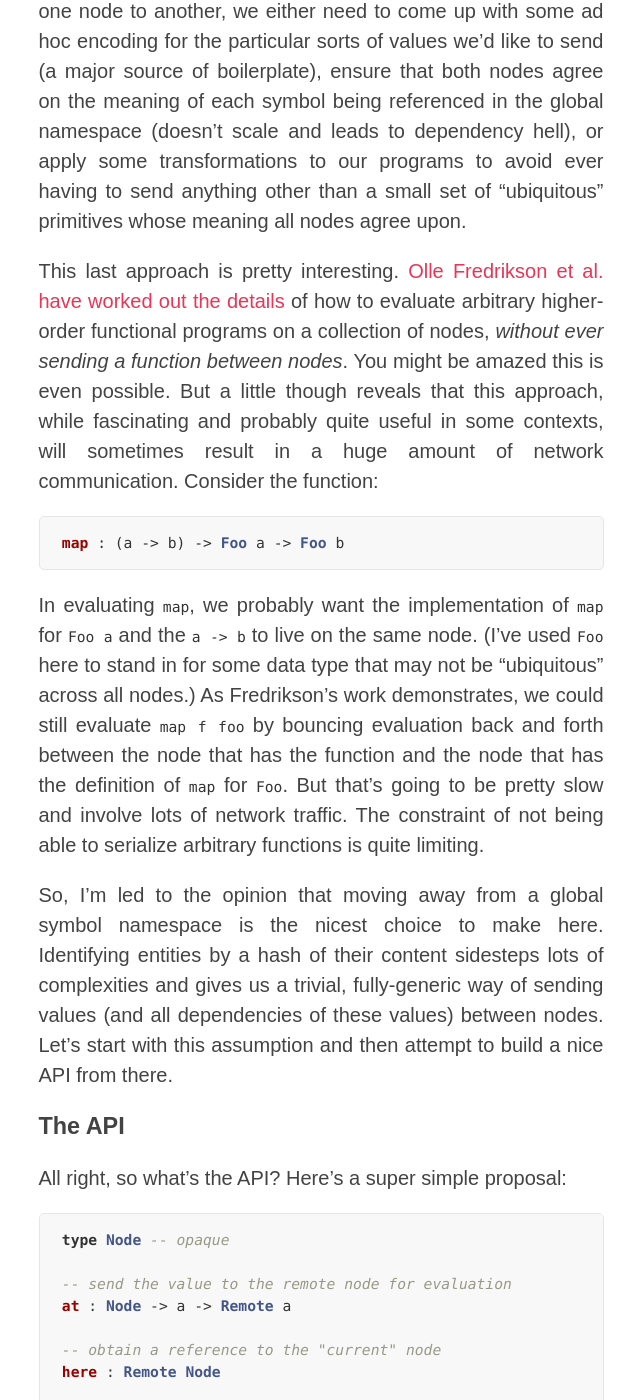
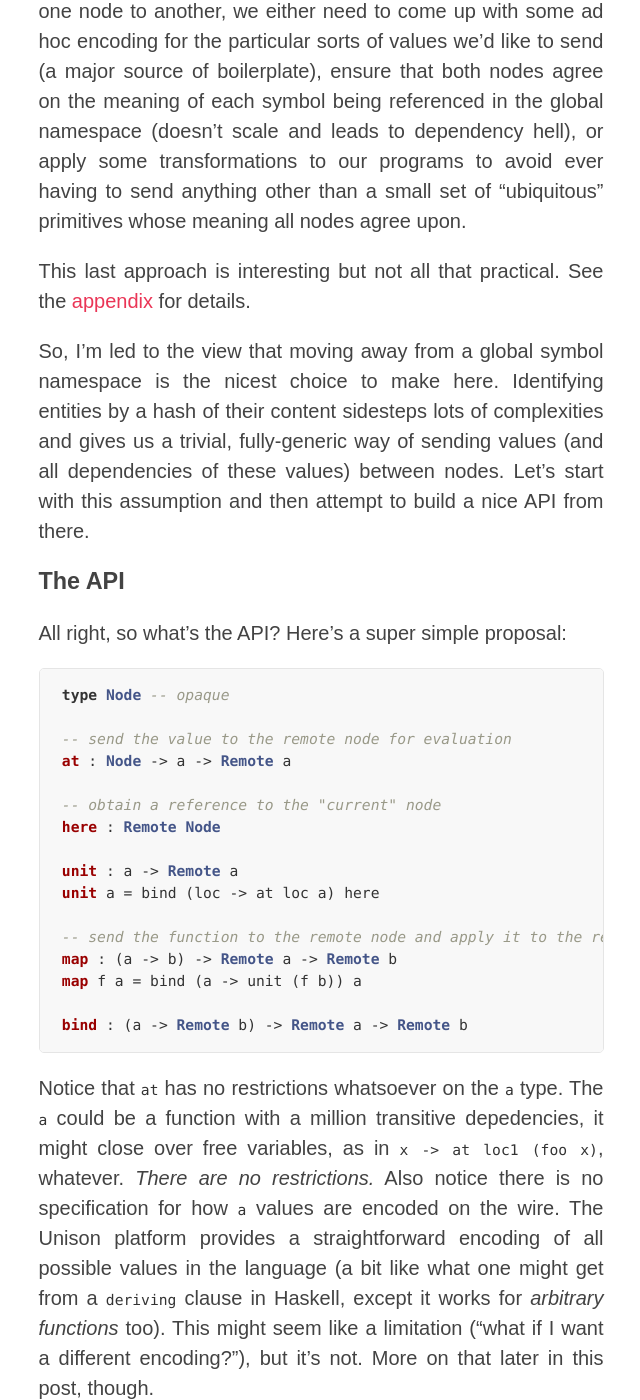
Before and after one commit to unisonweb/oldblog, a Jekyll site: the page built from _posts/2015-06-02-distributed-evaluation.markdown, in a window 1280 px wide and 1400 px high, scrolled down 1490 px. Shown: the whole window, without its empty margins (319-959 px from the left). Built offline with Jekyll 4.4.1, drawn with Linux system fonts in a browser that asks for light colours; some web fonts are replaced; comment, search, counter and statistics services are not loaded; some of the changed text lies outside the part shown.

Commit message:
Update 2015-06-02-distributed-evaluation.markdown

````diff
--- a/_posts/2015-06-02-distributed-evaluation.markdown
+++ b/_posts/2015-06-02-distributed-evaluation.markdown
@@ -11,15 +11,9 @@
 
 In Unison, since [everything is uniquely identified by nameless hash](http://unisonweb.org/2015-05-18/let-blocks.html#hashing), there are never naming conflicts in sending a term, type, or runtime value from one Unison node to another (ignoring astronomically small chance of hash collisions for now). Languages with a global symbol namespace (just about every language) have more difficulties---in order to send a value from one node to another, we either need to come up with some ad hoc encoding for the particular sorts of values we'd like to send (a major source of boilerplate), ensure that both nodes agree on the meaning of each symbol being referenced in the global namespace (doesn't scale and leads to dependency hell), or apply some transformations to our programs to avoid ever having to send anything other than a small set of "ubiquitous" primitives whose meaning all nodes agree upon.
 
-This last approach is pretty interesting. [Olle Fredrikson et al. have worked out the details](http://www.cs.bham.ac.uk/~drg/papers/ifl14.pdf) of how to evaluate arbitrary higher-order functional programs on a collection of nodes, _without ever sending a function between nodes_. You might be amazed this is even possible. But a little though reveals that this approach, while fascinating and probably quite useful in some contexts, will sometimes result in a huge amount of network communication. Consider the function:
+This last approach is interesting but not all that practical. See the [appendix](#appendix) for details.
 
-```Haskell
-map : (a -> b) -> Foo a -> Foo b
-```
-
-In evaluating `map`, we probably want the implementation of `map` for `Foo a` and the `a -> b` to live on the same node. (I've used `Foo` here to stand in for some data type that may not be "ubiquitous" across all nodes.) As Fredrikson's work demonstrates, we could still evaluate `map f foo` by bouncing evaluation back and forth between the node that has the function and the node that has the definition of `map` for `Foo`. But that's going to be pretty slow and involve lots of network traffic. The constraint of not being able to serialize arbitrary functions is quite limiting.
-
-So, I'm led to the opinion that moving away from a global symbol namespace is the nicest choice to make here. Identifying entities by a hash of their content sidesteps lots of complexities and gives us a trivial, fully-generic way of sending values (and all dependencies of these values) between nodes. Let's start with this assumption and then attempt to build a nice API from there.
+So, I'm led to the view that moving away from a global symbol namespace is the nicest choice to make here. Identifying entities by a hash of their content sidesteps lots of complexities and gives us a trivial, fully-generic way of sending values (and all dependencies of these values) between nodes. Let's start with this assumption and then attempt to build a nice API from there.
 
 ### The API
 
@@ -345,3 +339,13 @@
 * All nodes have a loop running which handle the other end of this protocol.
 
 The low-level API is quite expressive, but the intent is that it gets used to build higher-level APIs like the one given at the start of this post. Not having to worry about serialization, plumbing code, or resource safety makes life much easier.
+
+### <a id="appendix"></a>Appendix: evaluating distributed, higher-order programs without serialization functions
+
+[Olle Fredrikson et al. have worked out the details](http://www.cs.bham.ac.uk/~drg/papers/ifl14.pdf) of how to evaluate arbitrary higher-order functional programs on a collection of nodes, _without ever sending a function between nodes_. You might be amazed this is even possible. But a little though reveals that this approach, while fascinating and probably quite useful in some contexts, will sometimes result in a huge amount of network communication. Consider the function:
+
+```Haskell
+map : (a -> b) -> Foo a -> Foo b
+```
+
+In evaluating `map`, we probably want the implementation of `map` for `Foo a` and the `a -> b` to live on the same node. (I've used `Foo` here to stand in for some data type that may not be "ubiquitous" across all nodes.) As Fredrikson's work demonstrates, we could still evaluate `map f foo` by bouncing evaluation back and forth between the node that has the function and the node that has the definition of `map` for `Foo`. But that's going to be pretty slow and involve lots of network traffic. The constraint of not being able to serialize arbitrary functions is quite limiting.
````
